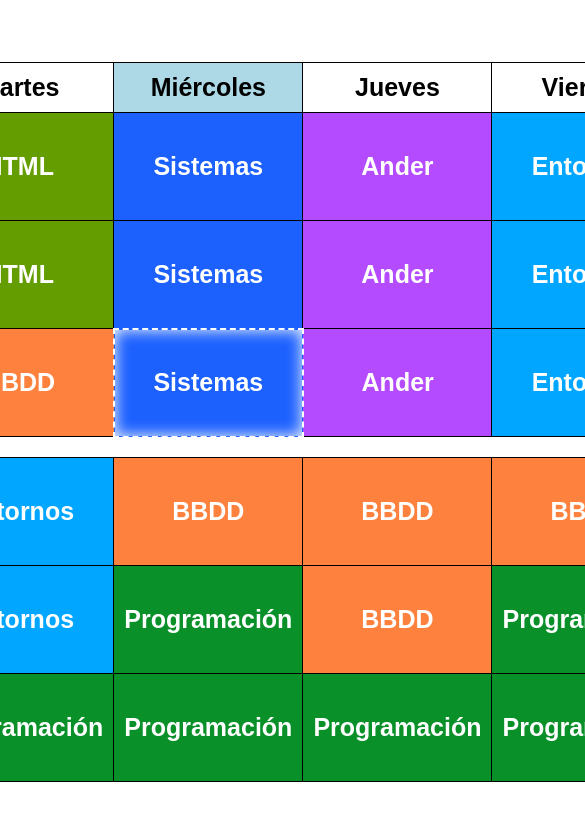
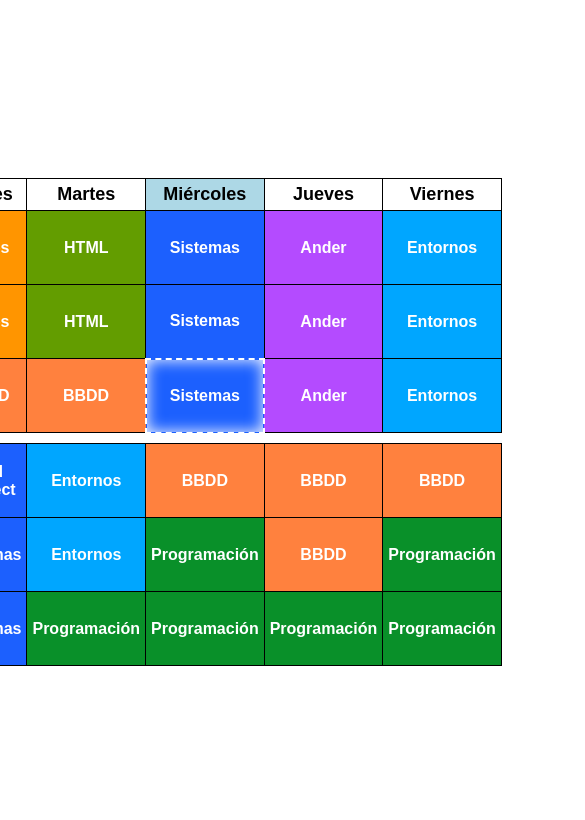
Before and after one commit to marietequisde/marietequisde.github.io, a plain HTML site: page index.html in a window 390 px wide. Shown: the top 820 px of the page, 585 px wide, since content can reach past the window. Drawn offline with Linux system fonts and the light colour scheme.

Commit message:
Configuración para móviles v1.

```diff
--- a/style.css
+++ b/style.css
@@ -64,3 +64,22 @@ td {
     border: 2px dashed white;
     box-shadow: inset 0 0 15px 0 white
 }
+
+@media (max-width: 600px) {
+    body, html {
+        font-size: 18px; /* Ajusta el tamaño de la fuente en móviles */
+    }
+
+    th, td {
+        padding: 5px; /* Reduce el padding de las celdas en pantallas pequeñas */
+    }
+
+    table {
+        width: 100%; /* Asegura que la tabla ocupe el 100% de la pantalla */
+    }
+
+    /* Si es necesario, puedes ajustar los textos dentro de las celdas */
+    td {
+        font-size: 16px; /* Disminuye el tamaño del texto dentro de las celdas */
+    }
+}
```
